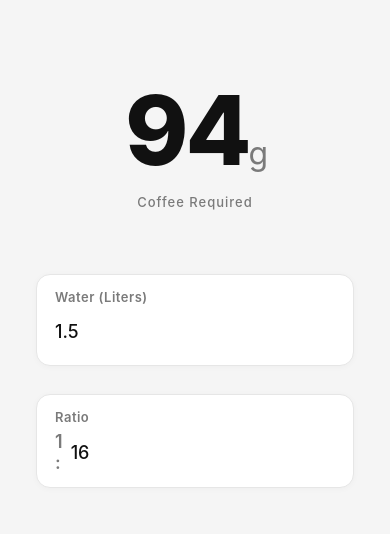
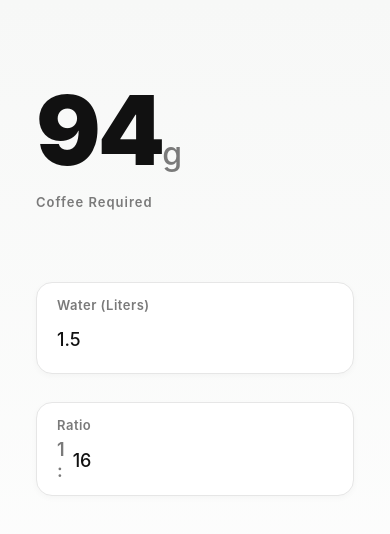
Before and after one commit to Link-Jason/coffee-app, a React Native app: screen / in a window 390 px wide. Shown: the top 534 px of the page. Built offline with nearby package versions, Linux system fonts and the light colour scheme.

Commit message:
chore: implement final studio-level design system and animations

```diff
--- a/src/screens/BrewScreen.tsx
+++ b/src/screens/BrewScreen.tsx
@@ -1,17 +1,18 @@
 import React, { useMemo, useRef, useState } from 'react';
 import { Animated, Pressable, SafeAreaView, StyleSheet, Text, TextInput, View } from 'react-native';
+import { LinearGradient } from 'expo-linear-gradient';
 import { calculateCoffee } from '../lib/brewEngine';
 
 type Field = 'liters' | 'ratio';
 
-// Studio-Level Tonal System
+// Studio-grade Palette: Whisper Sage + Copper Accent
 const COLORS = {
-  bg: '#F5F5F5',            // Light neutral background
-  surface: '#FFFFFF',        // Elevated card surface
-  textPrimary: '#111111',    // Deep, elegant black
-  textSecondary: '#7A7A7A',  // Subtle, sophisticated gray
-  accent: '#2563EB',         // Minimal, cool blue for micro accents
-  border: '#E6E6E6',         // Soft, subtle boundaries
+  bg: '#F7F8F7',          // Whisper Sage
+  surface: '#FFFFFF',      // Pure Paper Cards
+  textPrimary: '#111111',  // Strong hierarchy
+  textSecondary: '#7A7A7A', // Muted labels
+  accent: '#A65B3C',       // Copper accent for focus
+  border: '#E6E6E6',
 };
 
 function sanitizeNumericText(input: string): string {
@@ -33,9 +34,9 @@ export default function BrewScreen() {
   const [liters, setLiters] = useState<string>('1.5');
   const [ratio, setRatio] = useState<string>('16');
   const [activeField, setActiveField] = useState<Field | null>(null);
-
   const ratioInputRef = useRef<TextInput>(null);
 
+  // Hero coffee grams
   const coffeeGrams = useMemo(() => {
     if (!liters || !ratio) return '—';
     const l = parseFloat(liters) || 0;
@@ -44,29 +45,30 @@ export default function BrewScreen() {
     return isFinite(result) && result > 0 ? Math.round(result).toString() : '—';
   }, [liters, ratio]);
 
-  // Animated press effect
+  // Animated scale for micro-interaction on ratio input
   const scaleAnim = useRef(new Animated.Value(1)).current;
-  const onPressIn = () => Animated.spring(scaleAnim, { toValue: 0.98, useNativeDriver: true }).start();
+  const onPressIn = () => Animated.spring(scaleAnim, { toValue: 0.97, useNativeDriver: true }).start();
   const onPressOut = () => Animated.spring(scaleAnim, { toValue: 1, useNativeDriver: true }).start();
 
   return (
     <SafeAreaView style={styles.safe}>
+      <LinearGradient colors={['#F7F8F7', '#FFFFFF']} style={{ flex: 1 }}>
         <View style={styles.container}>
 
-        {/* Hero Result */}
-        <View style={styles.resultContainer}>
+          {/* Hero Result Section */}
+          <Animated.View style={styles.resultContainer}>
             <Text style={styles.resultValue}>
               {coffeeGrams}
               {coffeeGrams !== '—' && <Text style={styles.unit}>g</Text>}
             </Text>
             <Text style={styles.resultLabel}>Coffee Required</Text>
-        </View>
+          </Animated.View>
 
           {/* Inputs */}
           <View style={styles.form}>
-          {/* Water */}
+            {/* Water Input */}
             <Animated.View style={[styles.inputWrapper, activeField === 'liters' && styles.inputActiveWrapper]}>
-            <Text style={styles.label}>Water (Liters)</Text>
+              <Text style={[styles.label, activeField === 'liters' && styles.activeLabel]}>Water (Liters)</Text>
               <TextInput
                 value={liters}
                 onChangeText={(val) => setLiters(sanitizeNumericText(val))}
@@ -79,7 +81,7 @@ export default function BrewScreen() {
               />
             </Animated.View>
 
-          {/* Ratio */}
+            {/* Ratio Input */}
             <Pressable
               onPress={() => ratioInputRef.current?.focus()}
               onPressIn={onPressIn}
@@ -87,7 +89,7 @@ export default function BrewScreen() {
               style={{ transform: [{ scale: scaleAnim }] }}
             >
               <Animated.View style={[styles.inputWrapper, activeField === 'ratio' && styles.inputActiveWrapper]}>
-              <Text style={styles.label}>Ratio</Text>
+                <Text style={[styles.label, activeField === 'ratio' && styles.activeLabel]}>Ratio</Text>
                 <View style={styles.row}>
                   <Text style={styles.prefix}>1 :</Text>
                   <TextInput
@@ -106,42 +108,43 @@ export default function BrewScreen() {
             </Pressable>
           </View>
         </View>
+      </LinearGradient>
     </SafeAreaView>
   );
 }
 
 const styles = StyleSheet.create({
-  safe: { flex: 1, backgroundColor: COLORS.bg },
+  safe: { flex: 1 },
   container: { flex: 1, paddingHorizontal: 36, paddingTop: 72 },
 
   // Hero Result
-  resultContainer: { marginBottom: 64, alignItems: 'center' },
-  resultValue: { fontSize: 96, fontWeight: '800', color: COLORS.textPrimary, letterSpacing: -3 },
-  unit: { fontSize: 32, fontWeight: '400', color: COLORS.textSecondary, lineHeight: 36 },
-  resultLabel: { fontSize: 13, fontWeight: '500', color: COLORS.textSecondary, marginTop: 6, letterSpacing: 1 },
+  resultContainer: { marginBottom: 72, alignItems: 'flex-start' },
+  resultValue: { fontSize: 96, fontWeight: '900', color: COLORS.textPrimary, letterSpacing: -3 },
+  unit: { fontSize: 32, fontWeight: '500', color: COLORS.textSecondary },
+  resultLabel: { fontSize: 13, fontWeight: '600', color: COLORS.textSecondary, marginTop: 6, letterSpacing: 1 },
 
-  // Form
+  // Form Inputs
   form: { gap: 28 },
   inputWrapper: {
     backgroundColor: COLORS.surface,
-    borderRadius: 14,
+    borderRadius: 16,
     borderWidth: 1,
     borderColor: COLORS.border,
-    paddingHorizontal: 18,
+    paddingHorizontal: 20,
     paddingVertical: 14,
     shadowColor: '#000',
-    shadowOffset: { width: 0, height: 1 },
+    shadowOffset: { width: 0, height: 2 },
     shadowOpacity: 0.03,
     shadowRadius: 6,
-    elevation: 1,
+    elevation: 2,
   },
   inputActiveWrapper: { borderColor: COLORS.accent, borderWidth: 1.5 },
 
   label: { fontSize: 13, fontWeight: '600', color: COLORS.textSecondary, marginBottom: 6, letterSpacing: 0.5 },
+  activeLabel: { color: COLORS.accent },
 
   row: { flexDirection: 'row', alignItems: 'center' },
   prefix: { fontSize: 18, fontWeight: '600', color: COLORS.textSecondary, marginRight: 8 },
   inlineInput: { flex: 1, fontSize: 18, fontWeight: '500', color: COLORS.textPrimary },
-
   input: { fontSize: 18, fontWeight: '500', color: COLORS.textPrimary, height: 40 },
 });
```
Lines whose indentation alone changed are shown as unchanged.
